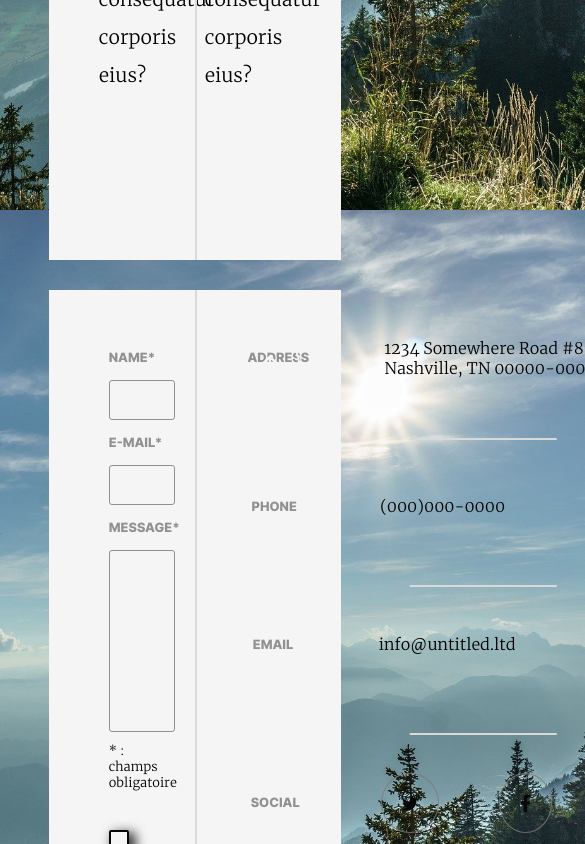
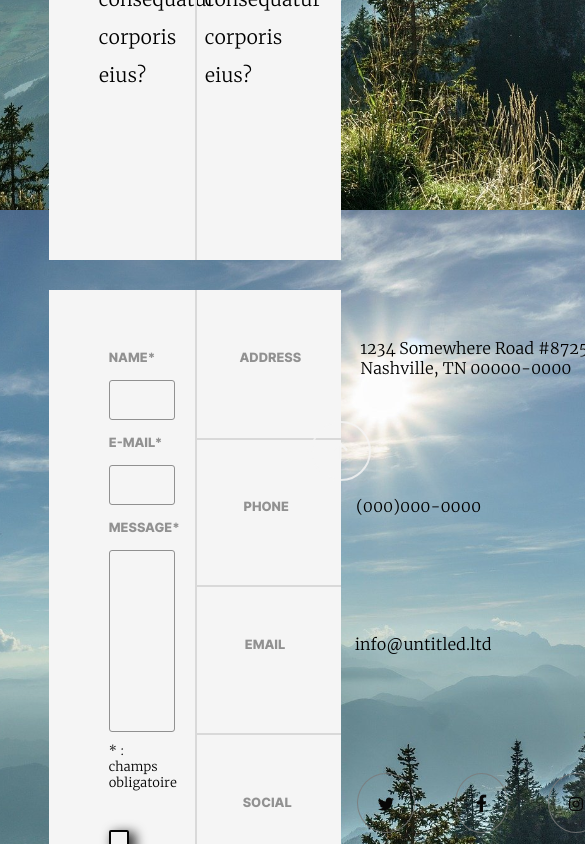
Before and after one commit to JonathanVigier/JonathanVigier.github.io, a website: page index.html in a window 390 px wide. Shown: the part 3166-4010 px from the top of the page, 585 px wide, since content can reach past the window. Drawn offline with Linux system fonts and the light colour scheme.

Commit message:
Responsive for (max-width: 1630px)

```diff
--- a/assets/styles/layout/_aside.scss
+++ b/assets/styles/layout/_aside.scss
@@ -12,10 +12,10 @@ aside {
         content: '';
         position: absolute;
         top: 0;
+        left: 0;
         height: 2px;
         width: 100%;
         background: rgb(217, 217, 217);
-        transform: translateX(-3.95%);
     }
     &:after {
         content: '';
--- a/assets/styles/layout/_footer.scss
+++ b/assets/styles/layout/_footer.scss
@@ -110,10 +110,10 @@ footer {
                 content: '';
                 position: absolute;
                 top: 25%;
+                left: 50%;
                 height: 2px;
-                width: 50%;
+                width: 49.9%;
                 background: rgb(217, 217, 217);
-                transform: translateX(6%);
             }
         }
         #rf2 {
@@ -121,10 +121,10 @@ footer {
                 content: '';
                 position: absolute;
                 top: 50%;
+                left: 50%;
                 height: 2px;
-                width: 50%;
+                width: 49.9%;
                 background: rgb(217, 217, 217);
-                transform: translateX(6%);
             }
         }
         #rf3 {
@@ -132,10 +132,10 @@ footer {
                 content: '';
                 position: absolute;
                 top: 75%;
+                left: 50%;
                 height: 2px;
-                width: 50%;
+                width: 49.9%;
                 background: rgb(217, 217, 217);
-                transform: translateX(6%);
             }
         }
     }
@@ -148,3 +148,17 @@ footer {
         background: rgb(217, 217, 217);
     }
 }
+
+@media screen and (max-width: 1630px) {
+    footer {
+        .rigthfooter-container {
+            div {
+                ul {
+                    li {
+                        margin-right: 40px;
+                    }
+                }
+            }
+        }
+    }
+}
--- a/assets/styles/layout/_settings.scss
+++ b/assets/styles/layout/_settings.scss
@@ -42,8 +42,8 @@ body {
     }
     #btarrow {
         position: absolute;
-        right: 90px;
-        top: 3500px;
+        right: 5%;
+        top: 425%;
         display: flex;
         align-items: center;
         justify-content: center;
@@ -53,6 +53,7 @@ body {
         border: 2px solid $color1;
         border-radius: 50%;
         text-decoration: none;
+        opacity: 0.8;
         a {
             color: $color1;
         }
```
Also changed, not shown: index.css, 1 other file.
